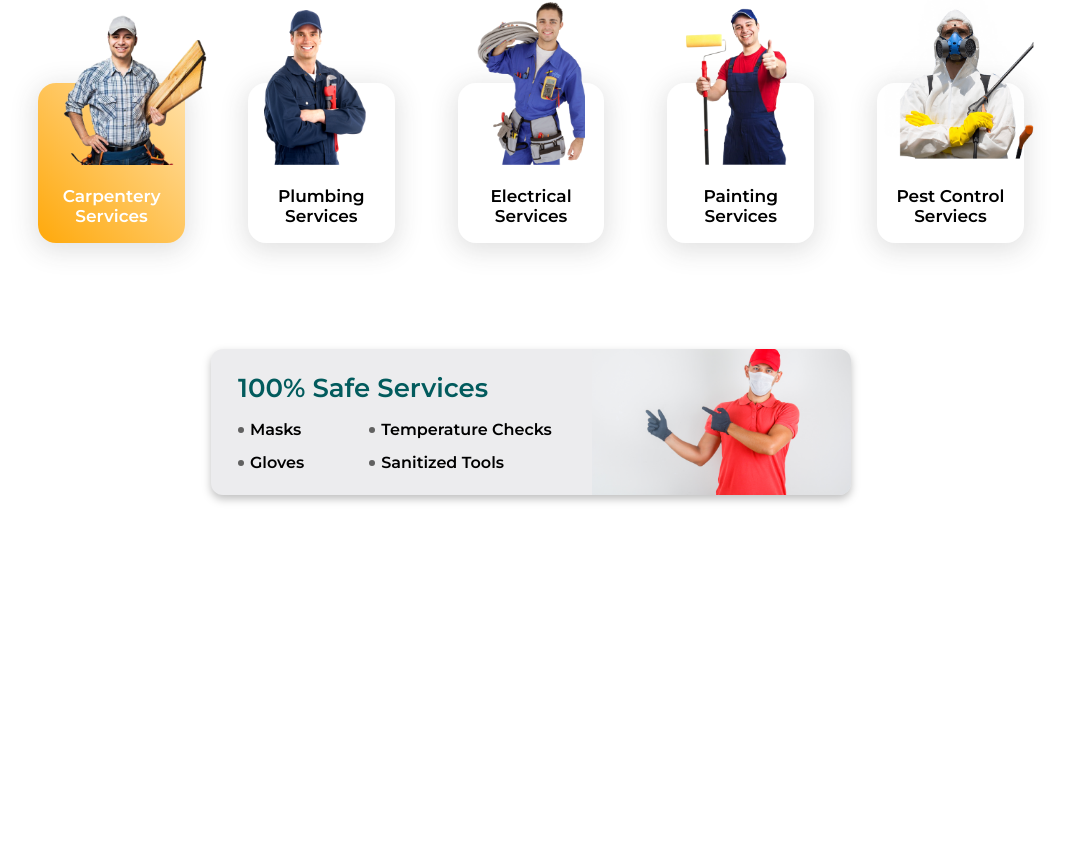
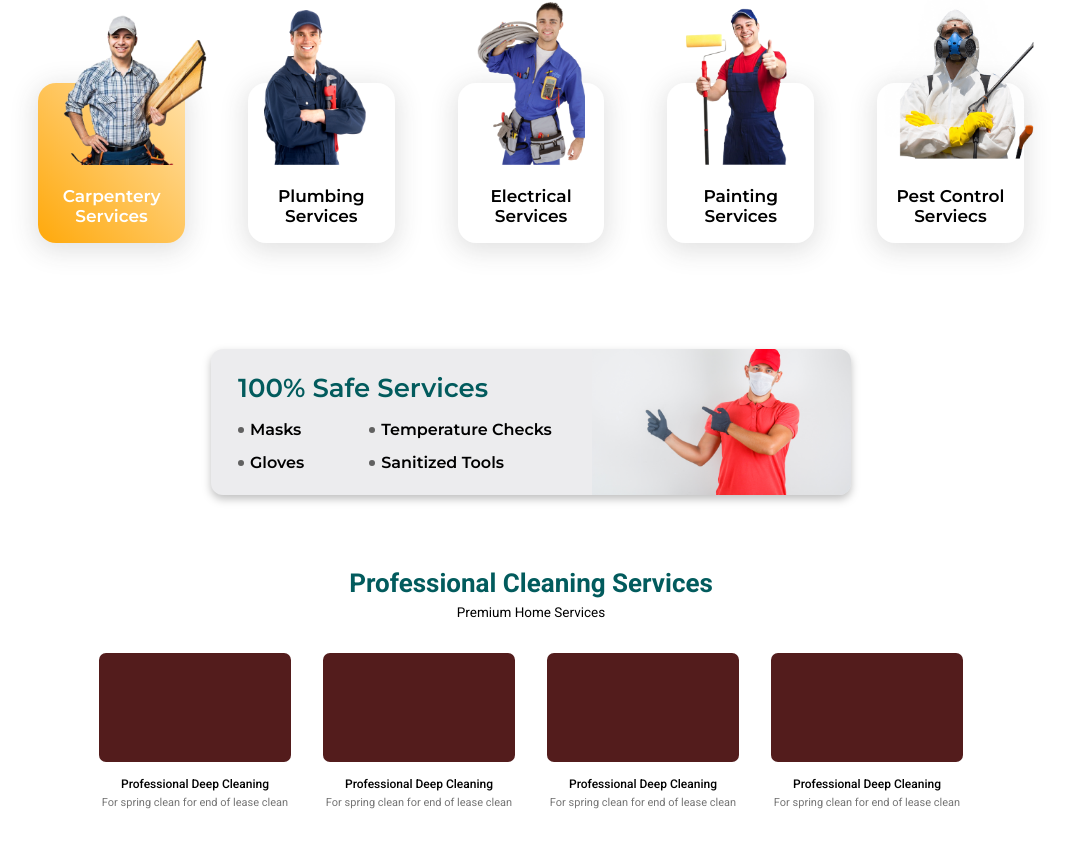
Before and after one commit to kkp785216/oye-busy-assignment, a React (Create React App) app: page /oye-busy-assignment/about in a window 1280 px wide. Shown: the part 1039-1887 px from the top of the page, without its empty margins (109-1174 px from the left). Before the commit the page ends 1607 px from the top, so only its background shows below. Built offline with nearby package versions, Linux system fonts and the light colour scheme.

Commit message:
professional cleaning service made

```diff
--- a/src/App.js
+++ b/src/App.js
@@ -2,6 +2,7 @@ import { BrowserRouter, Routes, Route } from "react-router-dom";
 import './styles/global.scss'
 import './styles/Header.scss'
 import './styles/Heading1.scss'
+import './styles/ServiceCard.scss'
 import './styles/Home.scss'
 import Home from "./pages/Home";
 import Header from "./components/Header";
--- /dev/null
+++ b/src/components/ServiceCard.js
@@ -0,0 +1,30 @@
+import React from 'react'
+
+const ServiceCard = () => {
+    return (
+        <div className="servicecard">
+            <div className="servicecard__col">
+                <div className="servicecard__img"></div>
+                <strong>Professional Deep Cleaning</strong>
+                <span>For spring  clean for  end of  lease clean</span>
+            </div>
+            <div className="servicecard__col">
+                <div className="servicecard__img"></div>
+                <strong>Professional Deep Cleaning</strong>
+                <span>For spring  clean for  end of  lease clean</span>
+            </div>
+            <div className="servicecard__col">
+                <div className="servicecard__img"></div>
+                <strong>Professional Deep Cleaning</strong>
+                <span>For spring  clean for  end of  lease clean</span>
+            </div>
+            <div className="servicecard__col">
+                <div className="servicecard__img"></div>
+                <strong>Professional Deep Cleaning</strong>
+                <span>For spring  clean for  end of  lease clean</span>
+            </div>
+        </div>
+    )
+}
+
+export default ServiceCard
--- a/src/pages/Home.js
+++ b/src/pages/Home.js
@@ -3,6 +3,7 @@ import config from '../lib/config'
 import { Swiper, SwiperSlide } from 'swiper/react';
 import 'swiper/css';
 import Heading1 from '../components/Heading1';
+import ServiceCard from '../components/ServiceCard';
 
 const Home = () => {
   const { basename } = config;
@@ -165,6 +166,13 @@ const Home = () => {
         </div>
         <img src={`${basename}/assets/img/delivery-man-red-uniform-medical-mask-gloves-pointing-fingers-away-looking-confident 1.png`} alt="" />
       </div>
+      <div className="professional__service">
+        <Heading1>
+          <h2>Professional Cleaning Services</h2>
+          <span>Premium Home Services</span>
+        </Heading1>
+        <ServiceCard />
+      </div>
     </div>
   )
 }
--- /dev/null
+++ b/src/styles/ServiceCard.scss
@@ -0,0 +1,36 @@
+.servicecard{
+    width: 70%;
+    display: flex;
+    flex-wrap: wrap;
+    margin: -16px auto;
+    margin-top: 16px;
+    padding-bottom: 43px;
+
+    .servicecard__col{
+        width: 25%;
+        flex: 0 0 auto;
+        padding: 16px;
+
+        .servicecard__img{
+            width: 100%;
+            padding-bottom: 56.75%;
+            background: #531C1C;
+            border-radius: 7px;
+        }
+
+        strong{
+            margin-top: 11px;
+            font-size: 12px;
+            display: block;
+            text-align: center;
+            font-weight: 500;
+            line-height: 23px;
+        }
+        span{
+            font-size: 11px;
+            display: block;
+            color: #757575;
+            text-align: center;
+        }
+    }
+}
```
